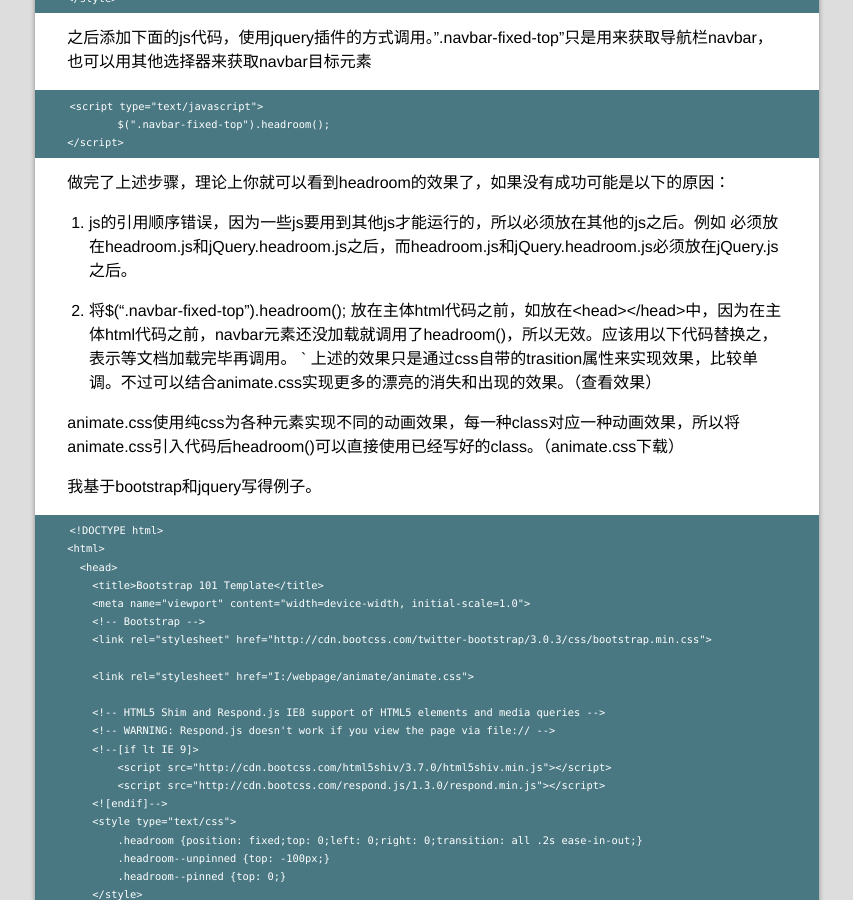
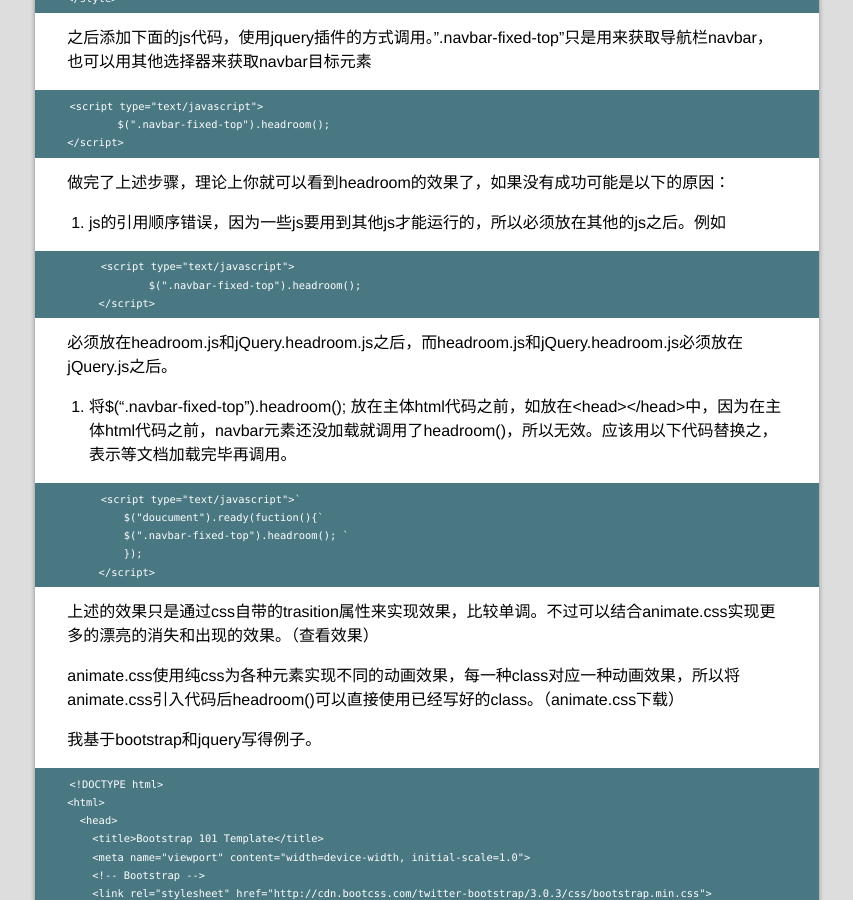
Before and after one commit to mgtang/blog, a Jekyll site: the page built from _posts/2015-2-12-headroom.js插件使用方法.md, in a window 1280 px wide and 900 px high, scrolled down 1023 px. Shown: the whole window, without its empty margins (213-1066 px from the left). Built offline with Jekyll 4.4.1, drawn with Linux system fonts in a browser that asks for light colours; nearby versions of some CDN libraries; library files that are not in the unit come from our copies; Markdown is read by kramdown in place of the engine named in the settings; comment, search, counter and statistics services are not loaded.

Commit message:
Update 2015-2-12-headroom.js插件使用方法.md

`````diff
--- a/_posts/2015-2-12-headroom.js插件使用方法.md
+++ b/_posts/2015-2-12-headroom.js插件使用方法.md
@@ -62,17 +62,24 @@ headroom是用纯Javascript写的插件，用来隐藏和展示页面元素，
 做完了上述步骤，理论上你就可以看到headroom的效果了，如果没有成功可能是以下的原因：
 
 1. js的引用顺序错误，因为一些js要用到其他js才能运行的，所以必须放在其他的js之后。例如
+
+````
      <script type="text/javascript">
              $(".navbar-fixed-top").headroom();
      </script>
+````
 必须放在headroom.js和jQuery.headroom.js之后，而headroom.js和jQuery.headroom.js必须放在jQuery.js之后。
 
 2. 将$(".navbar-fixed-top").headroom(); 放在主体html代码之前，如放在<head></head>中，因为在主体html代码之前，navbar元素还没加载就调用了headroom()，所以无效。应该用以下代码替换之，表示等文档加载完毕再调用。
+
+````
      <script type="text/javascript">`
          $("doucument").ready(fuction(){`
          $(".navbar-fixed-top").headroom(); `
          });
-     </script>`
+     </script>
+````
+
 上述的效果只是通过css自带的trasition属性来实现效果，比较单调。不过可以结合animate.css实现更多的漂亮的消失和出现的效果。（查看效果）
 
 animate.css使用纯css为各种元素实现不同的动画效果，每一种class对应一种动画效果，所以将animate.css引入代码后headroom()可以直接使用已经写好的class。（animate.css下载）
`````
